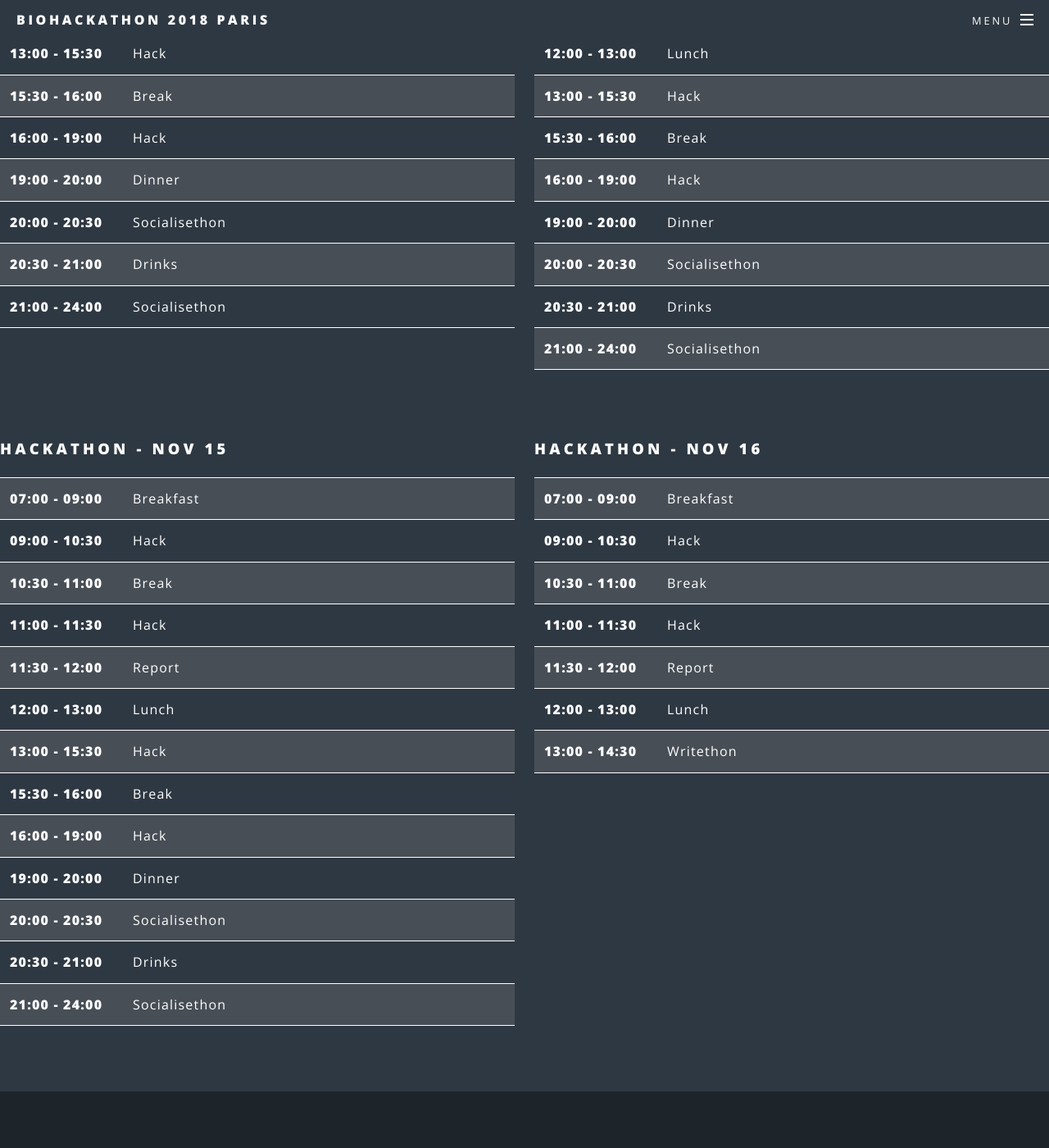
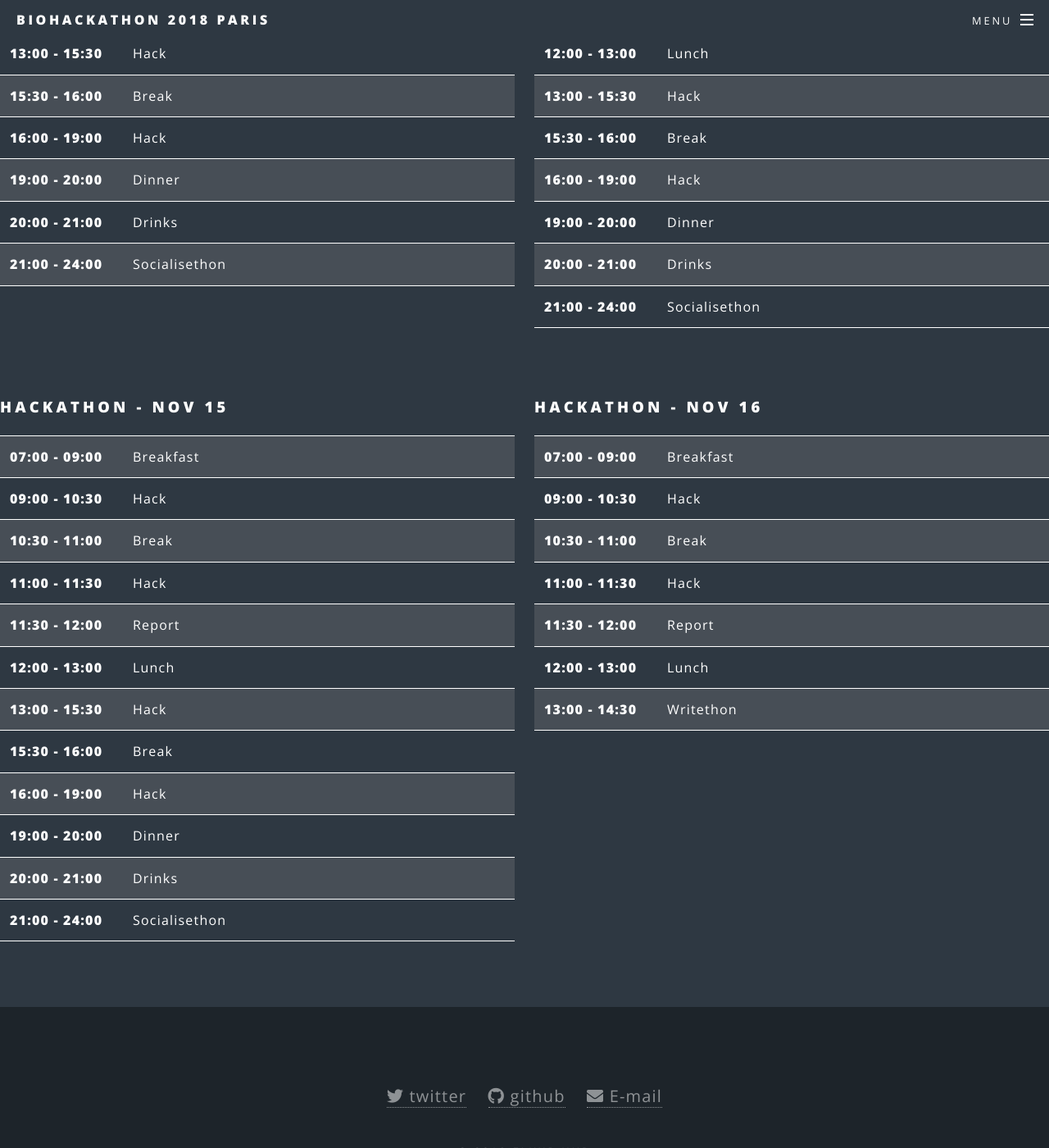
Before and after one commit to elixir-europe/bh2018paris, a Jekyll site: the page built from _programmes/2018-06-22-programme.md, in a window 1280 px wide and 1400 px high, scrolled down 2821 px. Shown: the whole window at 82% size. Built offline with Jekyll 4.4.1, drawn with Linux system fonts in a browser that asks for light colours; nearby versions of some CDN libraries.

Commit message:
Fixed drink hour on programme

```diff
--- a/_programmes/2018-06-22-programme.md
+++ b/_programmes/2018-06-22-programme.md
@@ -371,11 +371,7 @@
                         <td class="event">Dinner</td>
                     </tr>
                     <tr>
-                        <td class="time">20:00 - 20:30</td>
-                        <td class="event">Socialisethon</td>
-                    </tr>
-                    <tr>
-                        <td class="time">20:30 - 21:00</td>
+                        <td class="time">20:00 - 21:00</td>
                         <td class="event">Drinks</td>
                     </tr>
                     <tr>
@@ -430,11 +426,7 @@
                         <td class="event">Dinner</td>
                     </tr>
                     <tr>
-                        <td class="time">20:00 - 20:30</td>
-                        <td class="event">Socialisethon</td>
-                    </tr>
-                    <tr>
-                        <td class="time">20:30 - 21:00</td>
+                        <td class="time">20:00 - 21:00</td>
                         <td class="event">Drinks</td>
                     </tr>
                     <tr>
@@ -489,11 +481,7 @@
                         <td class="event">Dinner</td>
                     </tr>
                     <tr>
-                        <td class="time">20:00 - 20:30</td>
-                        <td class="event">Socialisethon</td>
-                    </tr>
-                    <tr>
-                        <td class="time">20:30 - 21:00</td>
+                        <td class="time">20:00 - 21:00</td>
                         <td class="event">Drinks</td>
                     </tr>
                     <tr>
```
